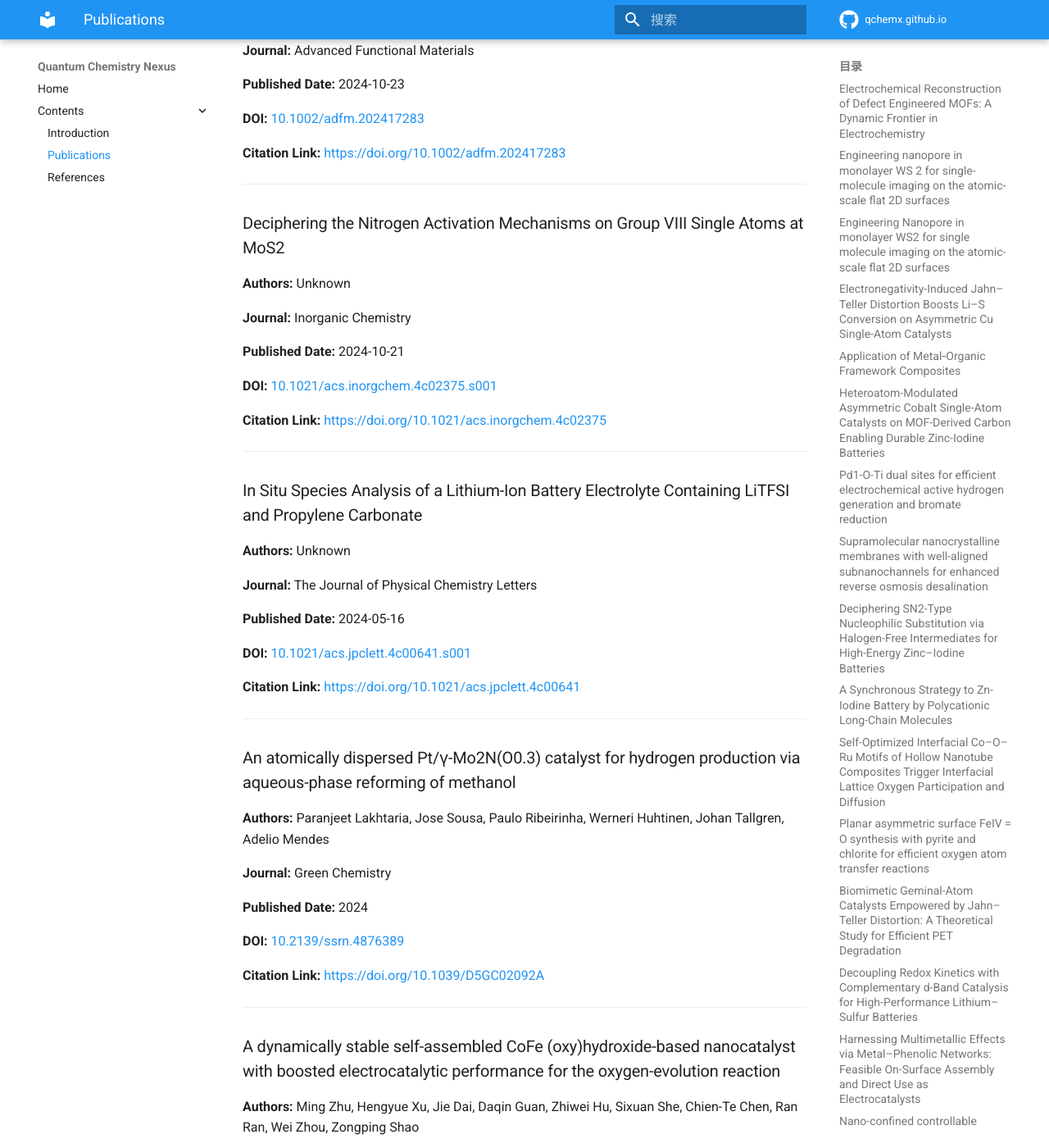
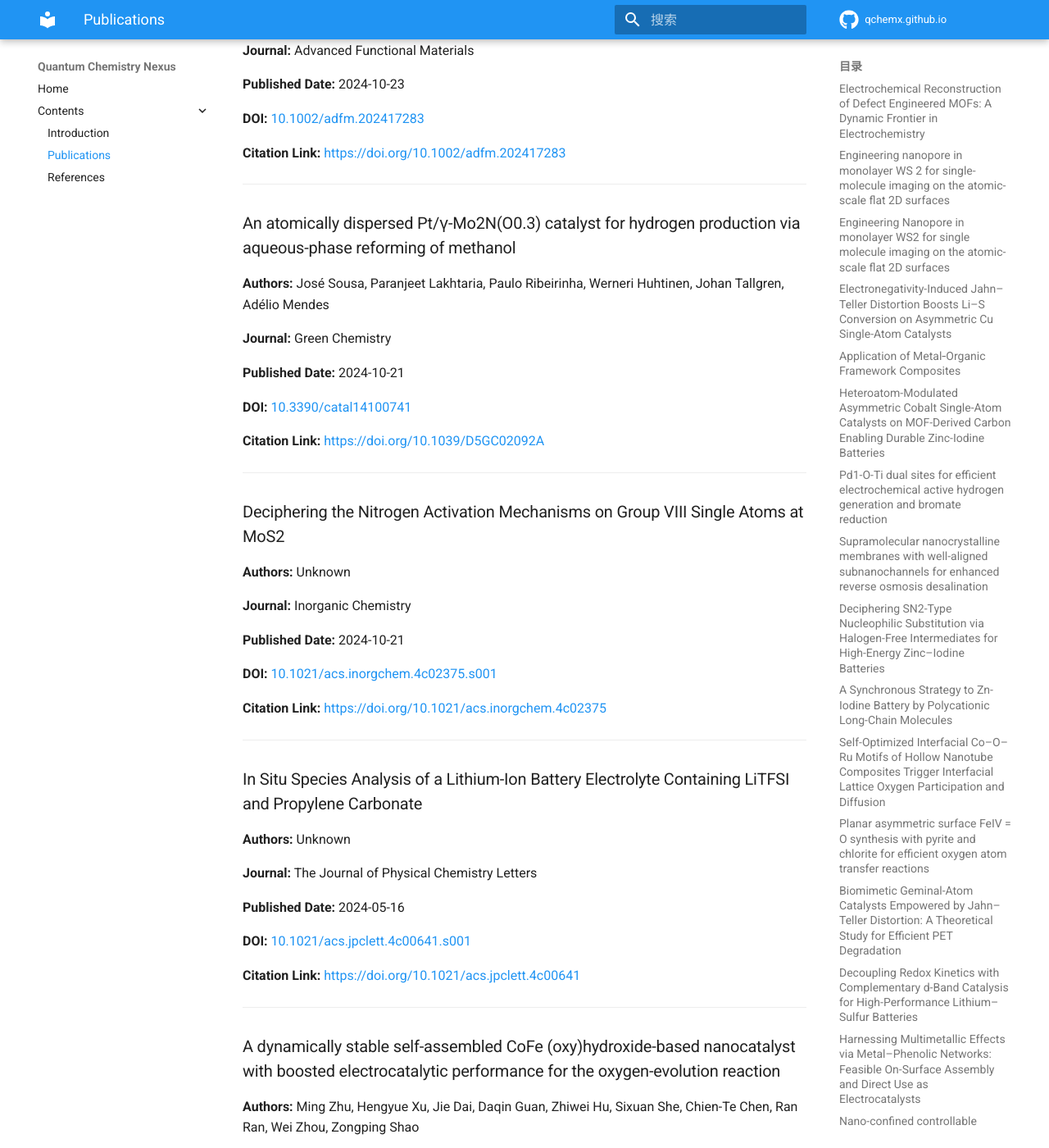
Before and after one commit to QChemX/qchemx.github.io, an MkDocs documentation site: the page built from docs/publications.md, in a window 1280 px wide and 1400 px high, scrolled down 19798 px. Shown: the whole window at 82% size. Built offline with MkDocs 1.6.1 and Material for MkDocs 9.7.7, drawn with Linux system fonts in a browser that asks for light colours; comment, search, counter and statistics services are not loaded; part of the change alters nothing that is shown; some of the changed text lies outside the part shown.

Commit message:
[orcid sync] Update publications

```diff
--- a/docs/publications.md
+++ b/docs/publications.md
@@ -718,7 +718,7 @@ This page was generated automatically.
 
 **Published Date:** 2024-4-4
 
-**DOI:** [10.1002/anie.202401386](https://doi.org/10.1002/anie.202401386)
+**DOI:** [10.1002/ange.202401386](https://doi.org/10.1002/ange.202401386)
 
 **Citation Link:** [https://doi.org/10.1002/anie.202401386](https://doi.org/10.1002/anie.202401386)
 
@@ -918,6 +918,22 @@ This page was generated automatically.
 
 ---
 
+### An atomically dispersed Pt/γ-Mo2N(O0.3) catalyst for hydrogen production via aqueous-phase reforming of methanol
+
+**Authors:** José Sousa, Paranjeet Lakhtaria, Paulo Ribeirinha, Werneri Huhtinen, Johan Tallgren, Adélio Mendes
+
+**Journal:** Green Chemistry
+
+**Published Date:** 2024-10-21
+
+**DOI:** [10.3390/catal14100741](https://doi.org/10.3390/catal14100741)
+
+**Citation Link:** [https://doi.org/10.1039/D5GC02092A](https://doi.org/10.1039/D5GC02092A)
+
+
+
+---
+
 ### Deciphering the Nitrogen Activation Mechanisms on Group VIII Single Atoms at MoS2
 
 **Authors:** Unknown
@@ -945,22 +961,6 @@ This page was generated automatically.
 **DOI:** [10.1021/acs.jpclett.4c00641.s001](https://doi.org/10.1021/acs.jpclett.4c00641.s001)
 
 **Citation Link:** [https://doi.org/10.1021/acs.jpclett.4c00641](https://doi.org/10.1021/acs.jpclett.4c00641)
-
-
-
----
-
-### An atomically dispersed Pt/γ-Mo2N(O0.3) catalyst for hydrogen production via aqueous-phase reforming of methanol
-
-**Authors:** Paranjeet Lakhtaria, Jose Sousa, Paulo Ribeirinha, Werneri Huhtinen, Johan Tallgren, Adelio Mendes
-
-**Journal:** Green Chemistry
-
-**Published Date:** 2024
-
-**DOI:** [10.2139/ssrn.4876389](https://doi.org/10.2139/ssrn.4876389)
-
-**Citation Link:** [https://doi.org/10.1039/D5GC02092A](https://doi.org/10.1039/D5GC02092A)
 
 
 
```
